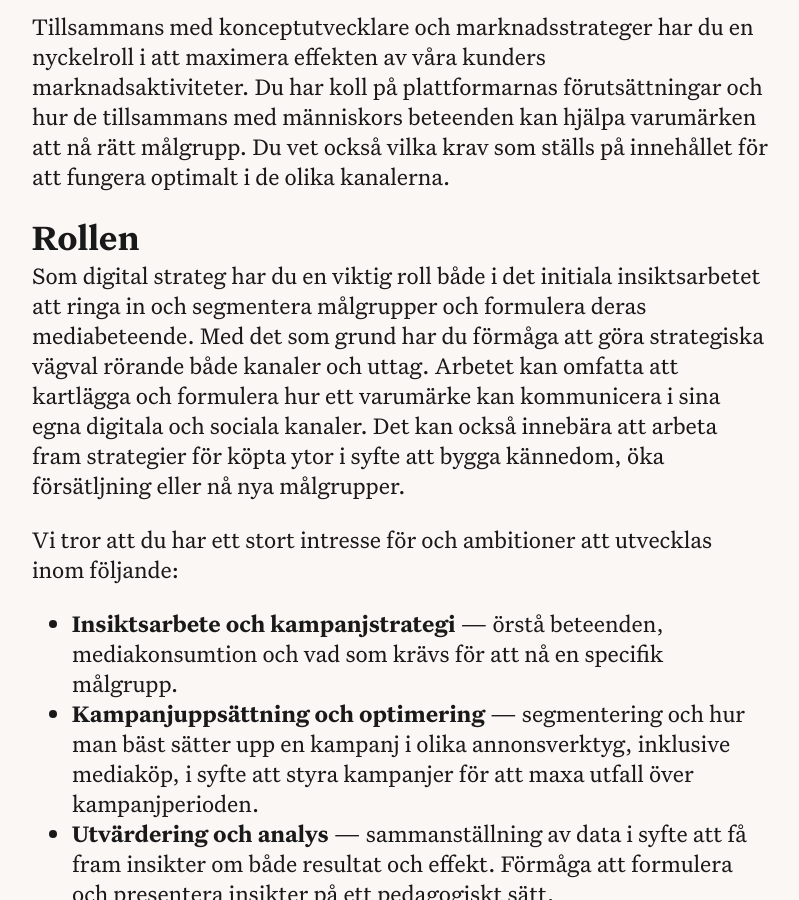
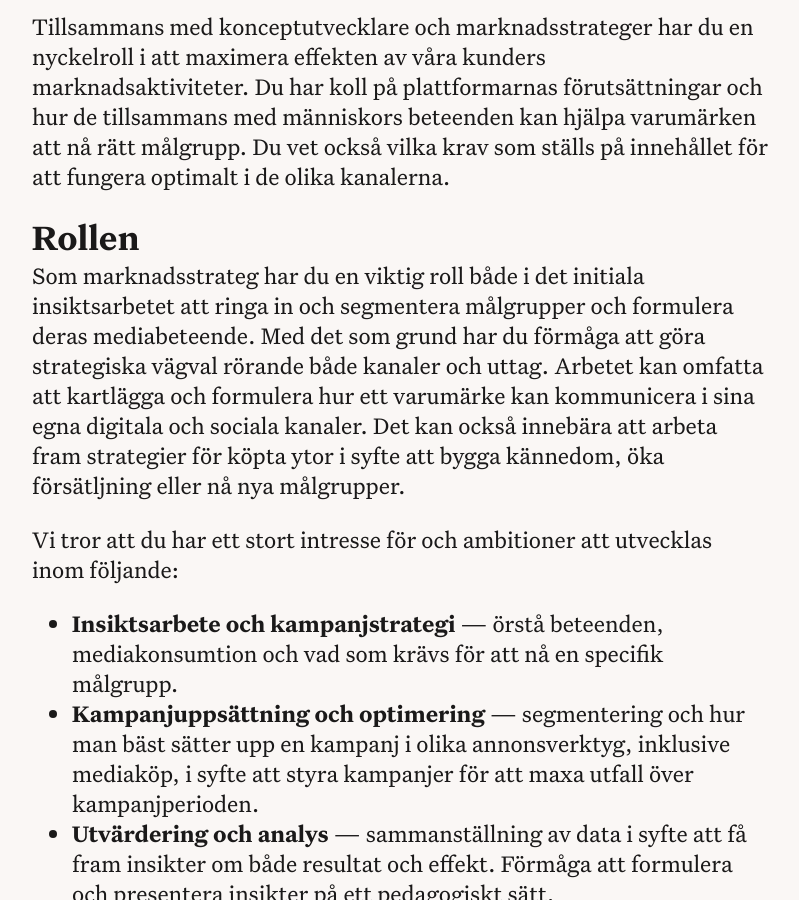
Before and after one commit to kwdstudio/kwdstudio.github.io, a Jekyll site: the page built from _jobs/digital-strateg.md, in a window 1280 px wide and 900 px high, scrolled down 570 px. Shown: the whole window, without its empty margins (240-1039 px from the left). Built offline with Jekyll 4.4.1, drawn with Linux system fonts in a browser that asks for light colours.

Commit message:
Update digital-strateg.md

```diff
--- a/_jobs/digital-strateg.md
+++ b/_jobs/digital-strateg.md
@@ -13,7 +13,7 @@ Tillsammans med konceptutvecklare och marknadsstrateger har du en nyckelroll i a
 
 ## Rollen
 
-Som digital strateg har du en viktig roll både i det initiala insiktsarbetet att ringa in och segmentera målgrupper och formulera deras mediabeteende. Med det som grund har du förmåga att göra strategiska vägval rörande både kanaler och uttag. Arbetet kan omfatta att kartlägga och formulera hur ett varumärke kan kommunicera i sina egna digitala och sociala kanaler. Det kan också innebära att arbeta fram strategier för köpta ytor i syfte att bygga kännedom, öka försätljning eller nå nya målgrupper.
+Som marknadsstrateg har du en viktig roll både i det initiala insiktsarbetet att ringa in och segmentera målgrupper och formulera deras mediabeteende. Med det som grund har du förmåga att göra strategiska vägval rörande både kanaler och uttag. Arbetet kan omfatta att kartlägga och formulera hur ett varumärke kan kommunicera i sina egna digitala och sociala kanaler. Det kan också innebära att arbeta fram strategier för köpta ytor i syfte att bygga kännedom, öka försätljning eller nå nya målgrupper.
 
 Vi tror att du har ett stort intresse för och ambitioner att utvecklas inom följande:
 
```
